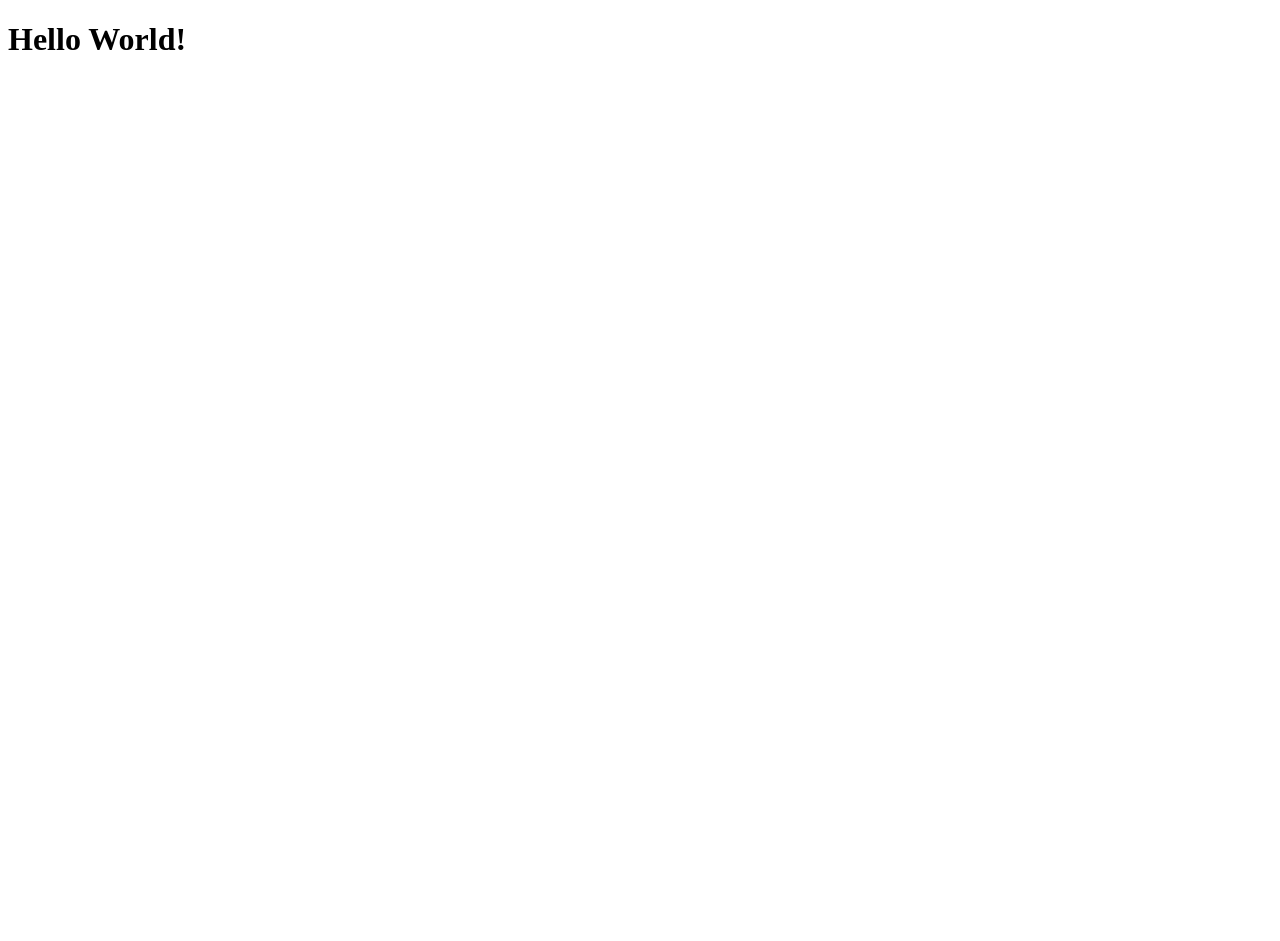
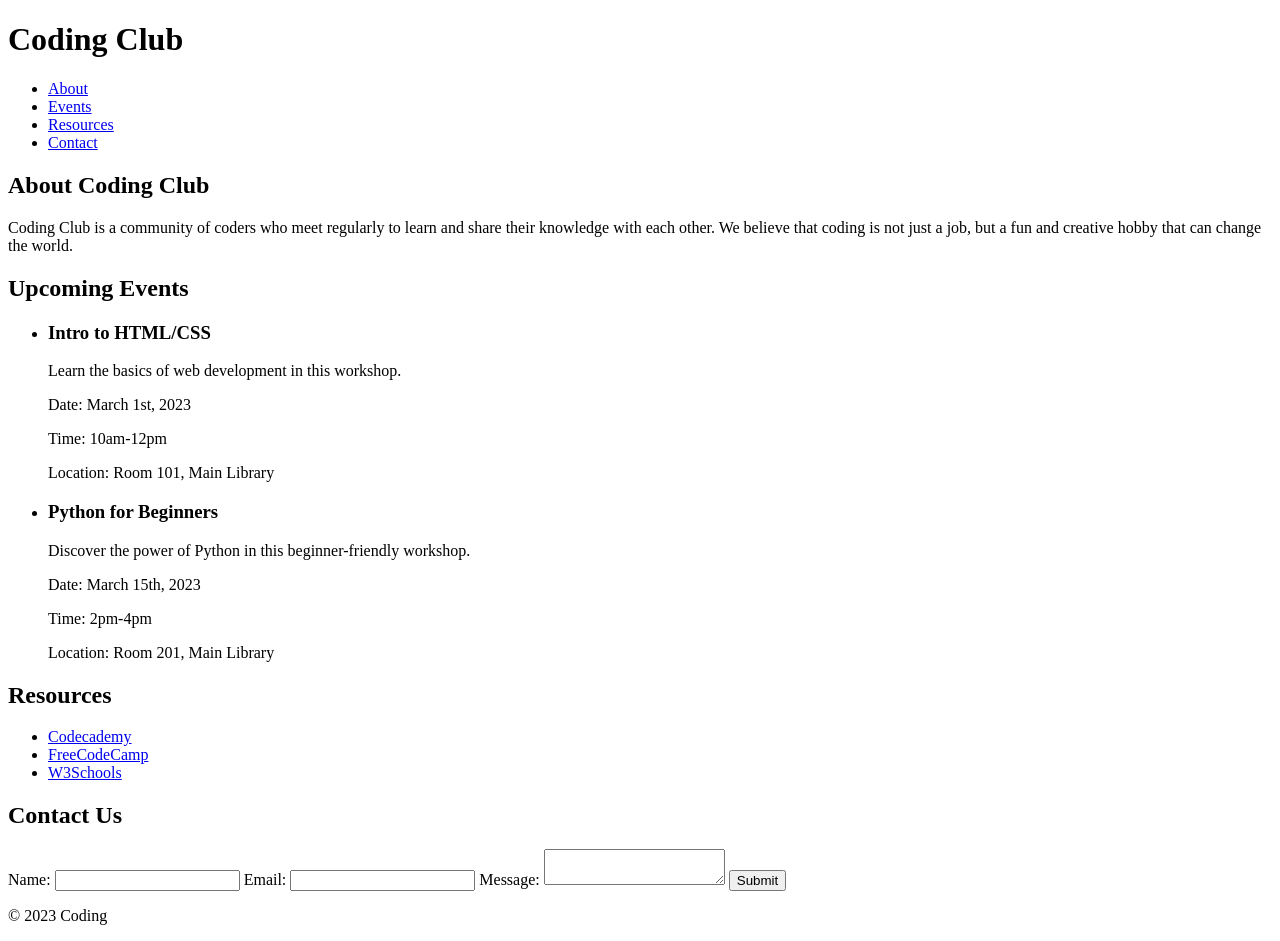
Before and after one commit to LazyCodingCa/LazyCodingCa.github.io, a plain HTML site: page index.html in a window 1280 px wide. Before the commit the page ends 800 px from the top, so only its background shows below. Drawn offline with Linux system fonts and the light colour scheme.

Commit message:
Update index.html

```diff
--- a/index.html
+++ b/index.html
@@ -1,9 +1,68 @@
 <!DOCTYPE html>
-<html lang="en">
-<head>
-  <title>Lazy CodingL</title>
-</head>
-<body>
-  <h1>Hello World!</h1>
-</body>
+<html>
+  <head>
+    <meta charset="UTF-8">
+    <title>Coding Club</title>
+  </head>
+  <body>
+    <header>
+      <h1>Coding Club</h1>
+      <nav>
+        <ul>
+          <li><a href="#about">About</a></li>
+          <li><a href="#events">Events</a></li>
+          <li><a href="#resources">Resources</a></li>
+          <li><a href="#contact">Contact</a></li>
+        </ul>
+      </nav>
+    </header>
+    <main>
+      <section id="about">
+        <h2>About Coding Club</h2>
+        <p>Coding Club is a community of coders who meet regularly to learn and share their knowledge with each other. We believe that coding is not just a job, but a fun and creative hobby that can change the world.</p>
+      </section>
+      <section id="events">
+        <h2>Upcoming Events</h2>
+        <ul>
+          <li>
+            <h3>Intro to HTML/CSS</h3>
+            <p>Learn the basics of web development in this workshop.</p>
+            <p>Date: March 1st, 2023</p>
+            <p>Time: 10am-12pm</p>
+            <p>Location: Room 101, Main Library</p>
+          </li>
+          <li>
+            <h3>Python for Beginners</h3>
+            <p>Discover the power of Python in this beginner-friendly workshop.</p>
+            <p>Date: March 15th, 2023</p>
+            <p>Time: 2pm-4pm</p>
+            <p>Location: Room 201, Main Library</p>
+          </li>
+        </ul>
+      </section>
+      <section id="resources">
+        <h2>Resources</h2>
+        <ul>
+          <li><a href="https://www.codecademy.com/">Codecademy</a></li>
+          <li><a href="https://www.freecodecamp.org/">FreeCodeCamp</a></li>
+          <li><a href="https://www.w3schools.com/">W3Schools</a></li>
+        </ul>
+      </section>
+      <section id="contact">
+        <h2>Contact Us</h2>
+        <form action="submit-contact.php" method="post">
+          <label for="name">Name:</label>
+          <input type="text" id="name" name="name" required>
+          <label for="email">Email:</label>
+          <input type="email" id="email" name="email" required>
+          <label for="message">Message:</label>
+          <textarea id="message" name="message" required></textarea>
+          <input type="submit" value="Submit">
+        </form>
+      </section>
+    </main>
+    <footer>
+      <p>&copy; 2023 Coding </p>
+    </footer>
+  </body>
 </html>
```
